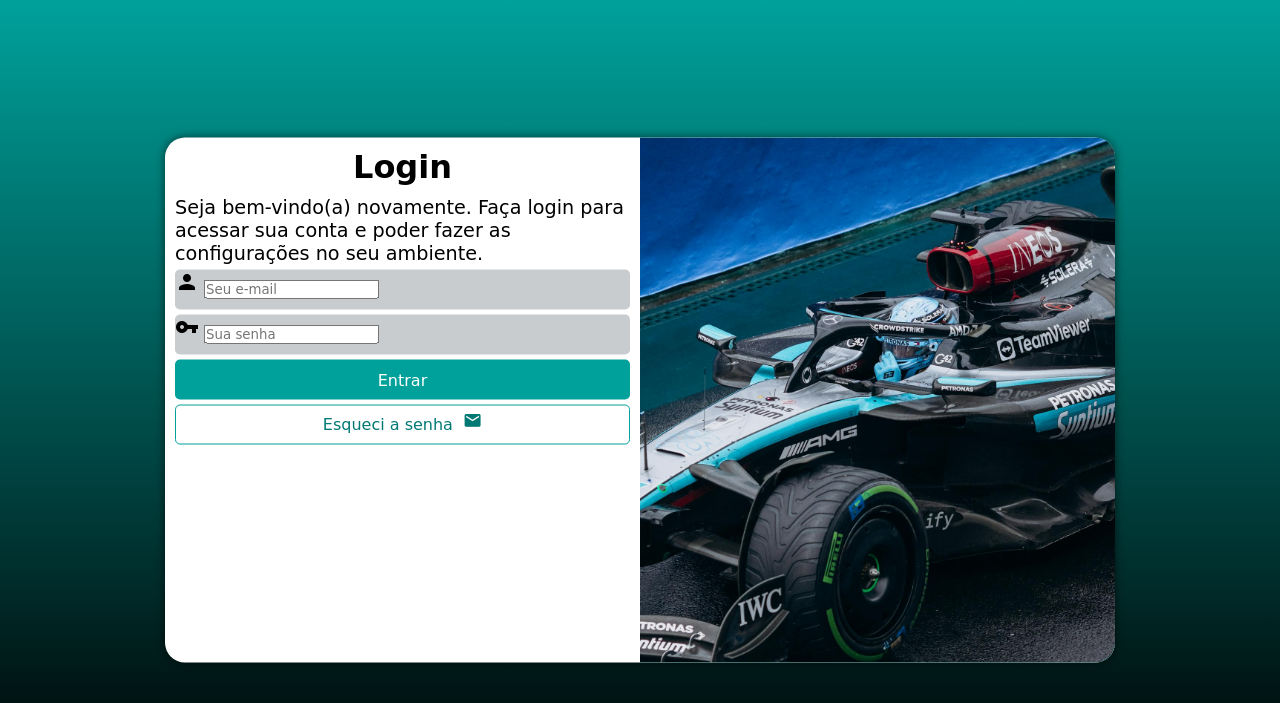
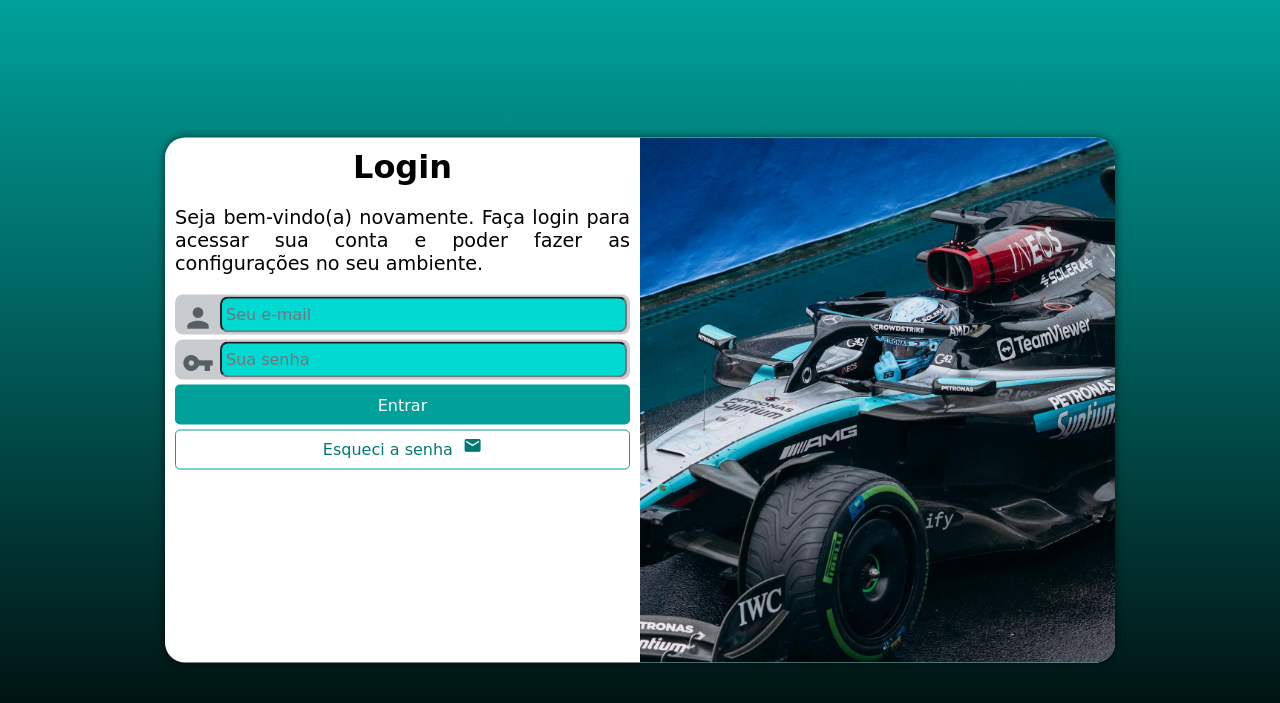
Before and after one commit to guiilhermeferreira/projeto-login, a PHP site: page / in a window 1280 px wide. Shown: the top 703 px of the page. Run offline with PHP 8.4, Linux system fonts and the light colour scheme.

Commit message:
Concluído

```diff
--- a/estilos/media-query.css
+++ b/estilos/media-query.css
@@ -19,6 +19,7 @@
 
     section#login {
         width: 80vw;
+        height: 300px;
     }
 
     section#login > div#imagem {
@@ -33,7 +34,7 @@
     }
 }
 
-@media screen and (min-width: 992px) {
+@media screen and (min-width: 992px) { /*Telas Maiores*/
 
     body {
         background-image: linear-gradient(to top, black, #00a19b);
@@ -60,5 +61,7 @@
 
     div#formulario > p {
         font-size: 1.2em;
+        margin: 20px 0px;
+        text-align: justify ;
     }
 }
--- a/estilos/style.css
+++ b/estilos/style.css
@@ -31,7 +31,6 @@
     position: absolute;   /*Centralização da tela de login, fazendo primeiro a versão mobile first(primeiro a versão de celular)*/
     top: 50%;
     left: 50%;
-    transform: translate(-50%, -50%);
     overflow: hidden;   /*Tudo que estiver para fora da borda ficar escondido, para poder fazer o radius na parte da imagem*/
     background-color: white;
     width: 250px;     /*Tamanho para a tela de login, no caso para mobile first*/
@@ -40,6 +39,7 @@
     box-shadow: 0px 0px 10px rgba(0, 0, 0, 0.600);
     transition: width 0.25s, height 0.25s;
     transition-timing-function: ease; /*Vai suavizar na hora das transições de uma tela pra outra*/
+    transform: translate(-50%, -50%); /*Sempre faça o "Transform" na útima linha*/
 }
 
 section#login > div#imagem {
@@ -66,15 +66,39 @@
 
 form > div.campo {
     background-color: #c8ccce;
+    border: 2px solid #c8ccce;
     display: block;
     width: 100%;
     height: 40px;
-    border-radius: 5px;
-    margin: 5px 0px 5px 0px;
+    border-radius: 8px;
+    margin: 5px 0px;
 }
 
 div.campo > label {
     display: none;
+}
+
+div.campo > i {
+    color: #565f64;
+    /*background-color: black;*/
+    font-size: 2em;
+    width: 40px;
+    padding: 5px;
+}
+
+div.campo > input {
+    background-color: #00dad2;
+    font-size: 1em;
+    width: calc(100% - 44px);
+    height: 100%;
+    margin-left: 43px;
+    border-radius: 8px;
+    padding: 4px;
+    transform: translateY(-117%); /*Sempre faça o "Transform" na útima linha*/
+}
+
+div.campo > input:focus-within {    /*Quer dizer que quando clicar para digitar o email e senha irá fazer algo, nesse caso ficar branco*/
+    background-color: white;
 }
 
 form > input[type=submit] {
```
